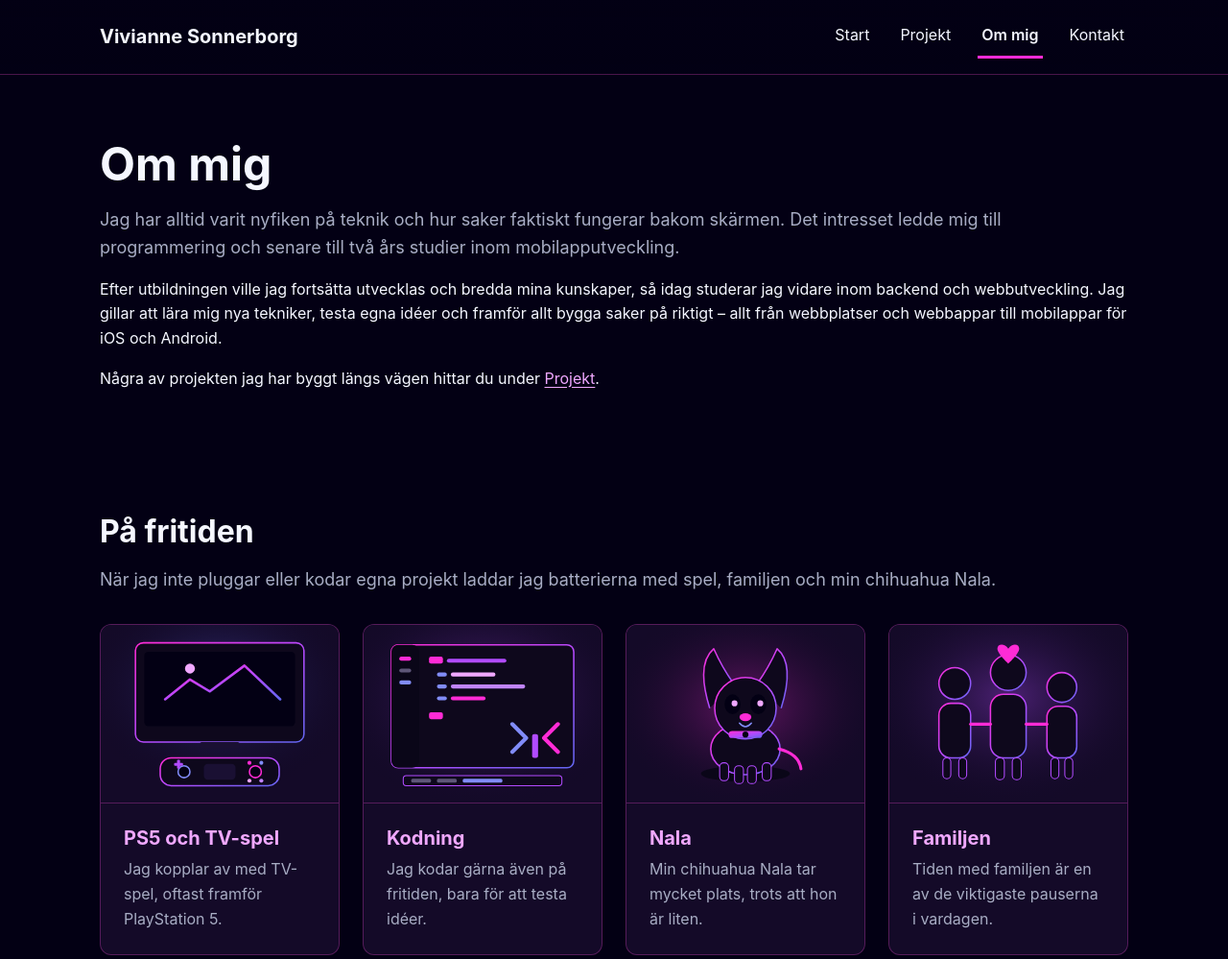
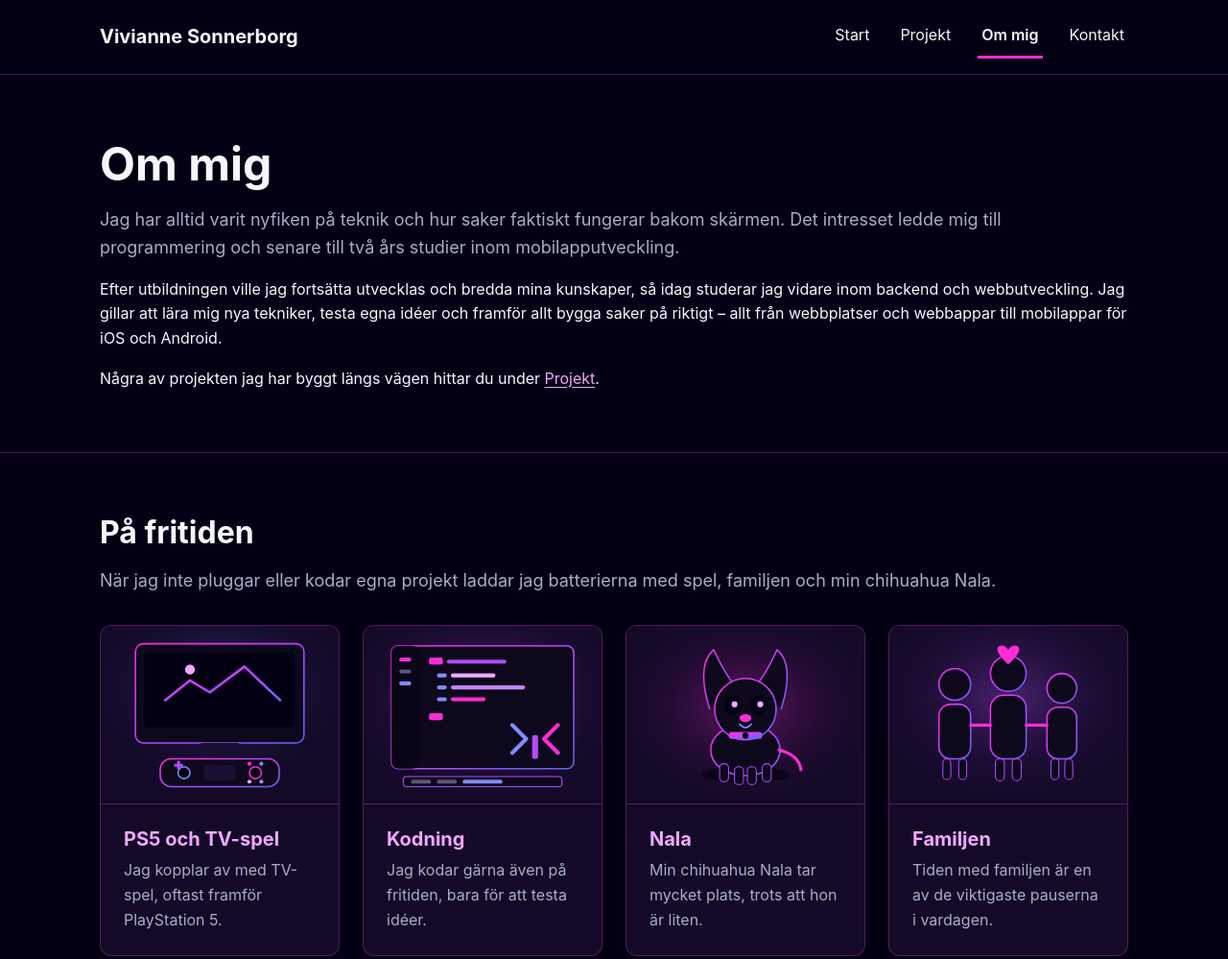
Before and after one commit to Vivianne-S/Portfolio-webbplats-HTML-CSS-, a plain HTML site: page about.html in a window 1280 px wide. Shown: the top 999 px of the page at 96% size. Drawn offline with Linux system fonts and the light colour scheme.

Commit message:
style: add pink divider between about intro and hobbies

```diff
--- a/about.html
+++ b/about.html
@@ -53,7 +53,7 @@
       </div>
     </section>
 
-    <section class="section" aria-labelledby="hobbies-title">
+    <section class="section section--divider" aria-labelledby="hobbies-title">
       <div class="container">
         <h2 id="hobbies-title">På fritiden</h2>
         <p class="lead">
--- a/css/layout.css
+++ b/css/layout.css
@@ -86,6 +86,10 @@ main {
   border-block: 1px solid var(--color-border);
 }
 
+.section--divider {
+  border-top: 1px solid var(--color-border);
+}
+
 /* --- Footer --------------------------------------------------------------- */
 .site-footer {
   padding-block: var(--space-4);
```
